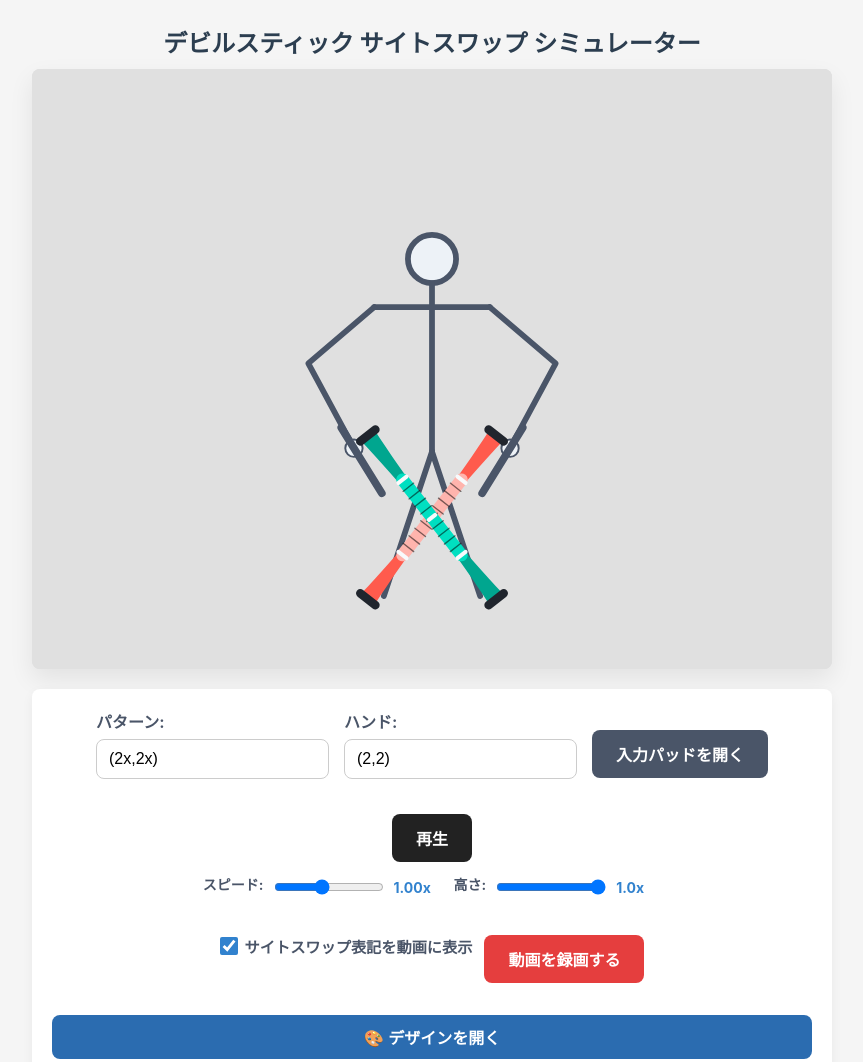
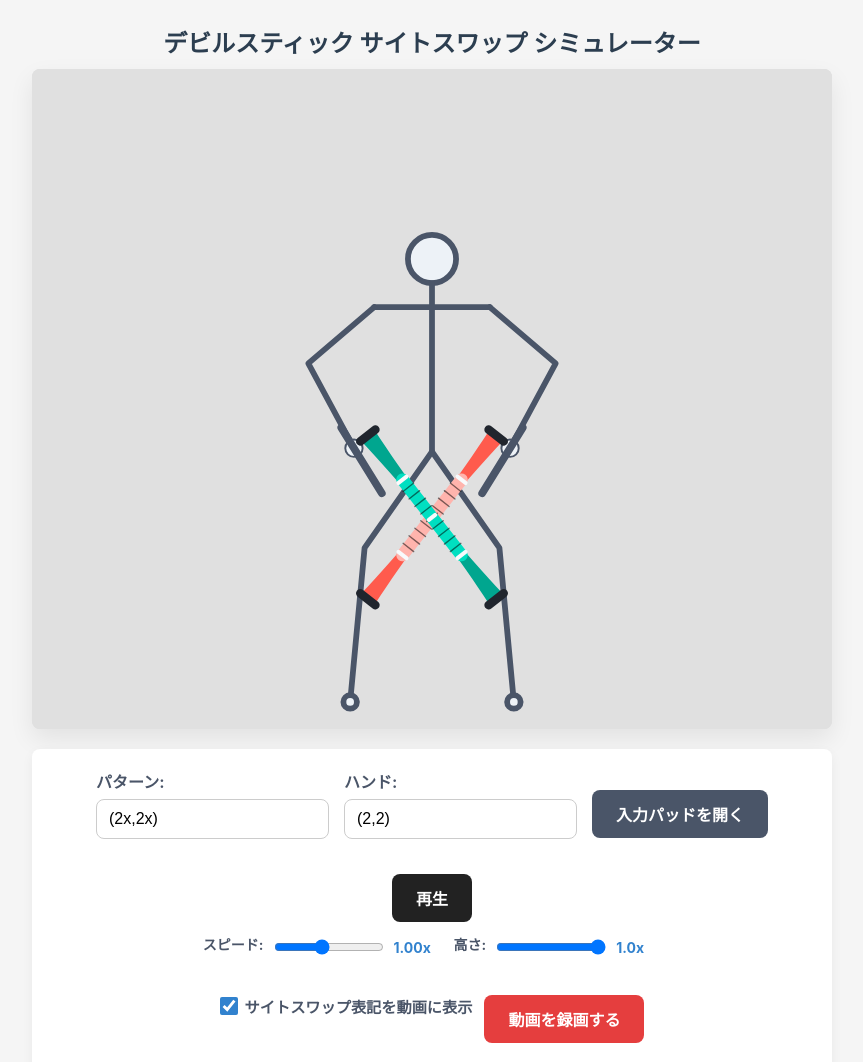
Before and after one commit to kitakaze1031/devilstick, a plain HTML site: page index.html in a window 1280 px wide. Shown: the top 1062 px of the page, without its empty margins (208-1071 px from the left). Drawn offline with Linux system fonts and the light colour scheme.

Commit message:
Update index.html

```diff
--- a/index.html
+++ b/index.html
@@ -13,7 +13,7 @@ body { font-family: 'Helvetica Neue', Arial, sans-serif; background: #f5f7fa; co
 h1 { font-size: 24px; margin: 0 0 10px 0; color: #2c3e50; text-align: center; }
 .main-container { display: flex; flex-direction: column; align-items: center; gap: 20px; width: 100%; max-width: 1200px; }
 .canvas-container { width: 100%; max-width: 800px; display: flex; justify-content: center; }
-canvas { background: #e0e0e0; border-radius: 8px; box-shadow: 0 10px 25px rgba(0,0,0,0.08); width: 100%; height: auto; aspect-ratio: 8 / 6; display: block; }
+canvas { background: #e0e0e0; border-radius: 8px; box-shadow: 0 10px 25px rgba(0,0,0,0.08); width: 100%; height: auto; aspect-ratio: 40 / 33; display: block; }
 .control-panel { display: flex; flex-direction: column; gap: 15px; width: 100%; max-width: 800px; }
 #controls { background: white; padding: 15px 20px; border-radius: 8px; box-shadow: 0 4px 12px rgba(0,0,0,0.05); display: flex; flex-direction: column; gap: 15px; }
 label { font-weight: bold; color: #4a5568; }
@@ -161,7 +161,7 @@ footer a:hover { color: #2b6cb0; border-bottom-style: solid; }
 
 <div class="main-container">
     <div class="canvas-container">
-        <canvas id="simCanvas" width="800" height="600"></canvas>
+        <canvas id="simCanvas" width="800" height="660"></canvas>
     </div>
 
      <div class="control-panel">
@@ -790,7 +790,7 @@ let logicalTimeAccumulator = 0;
 // 座標・角度取得関数
 // =====================================
 function get_data(id) {
-    // l/r/o の位置は、接頭辞と状態の組み合わせごとに定義する。
+    // l/r/o は状態ごとの位置、as/ss は基準座標からの相対移動で定義する。
     // l4 / 4l の両方を受け付ける。末尾の x は位置判定では無視する。
     const baseData = {
         "-4": { x: 300, y: 460, angle: 50 * DEG_TO_RAD },
@@ -831,14 +831,15 @@ function get_data(id) {
     if (baseData[key]) return { ...baseData[key] };
     let prefix = "";
     let state = key;
-    let m = key.match(/^([lro])(?=(?:sp|f|-?\d))/i);
-    if (m) { prefix = m[1].toLowerCase(); state = key.slice(1); }
+    let m = key.match(/^(ss|as|[lro])(?=(?:sp|f|-?\d))/i);
+    if (m) { prefix = m[1].toLowerCase(); state = key.slice(m[0].length); }
     else {
-        m = key.match(/^(sp-?\d+|f-?\d+|-?\d+)([lro])$/i);
+        m = key.match(/^(sp-?\d+|f-?\d+|-?\d+)(ss|as|[lro])$/i);
         if (m) { state = m[1]; prefix = m[2].toLowerCase(); }
     }
     const base = baseData[state];
     if (!base) return { x: 400, y: 460, angle: 0 };
+    if (prefix === "as" || prefix === "ss") return { x: base.x, y: base.y + 60, angle: base.angle };
     if (prefix && prefixData[prefix] && prefixData[prefix][state]) {
         const xy = prefixData[prefix][state];
         return { x: xy[0], y: xy[1], angle: base.angle };
@@ -1172,11 +1173,11 @@ function parse(s) {
 
             let th = { val: null, is_minus: false, cross: null, hs: 0, mode: 0, propeller: 0, rot: null, positionPrefix: "" };
 
-            // l/r/o は投げ状態の座標修飾子。lf2、lsp-2、l-2 も認識する。
-            const posMatch = token.match(/^([lro])(?=(?:sp|f)?-?(?:10|[0-9a-zA-Z]))/i);
+            // l/r/o/as/ss は投げ状態の座標修飾子。
+            const posMatch = token.match(/^(ss|as|[lro])(?=(?:sp|f)?-?(?:10|[0-9a-zA-Z]))/i);
             if (posMatch) {
                 th.positionPrefix = posMatch[1].toLowerCase();
-                token = token.substring(1);
+                token = token.substring(posMatch[0].length);
             }
             if (token.startsWith('-')) {
                 th.is_minus = true;
@@ -1230,8 +1231,8 @@ function parse(s) {
         // [2 3(r1)] のような [...] 全体を「1ビート」として扱う。
         // 括弧正規化後は [2 3r1 ] の形になるため、[] の境界を先に保持して解析する。
         // 「10」は1・0ではなく1つのサイトスワップ値、a は従来どおり10を表す。
-        const throwRegex = /[lro]?-?(?:sp|f)?(?:10|[0-9a-zA-Z])(?:[x\*+\^]|r-?[0-9]*)*/gi;
-        const beatRegex = /\[[^\]]*\]|[lro]?-?(?:sp|f)?(?:10|[0-9a-zA-Z])(?:[x\*+\^]|r-?[0-9]*)*/gi;
+        const throwRegex = /(?:ss|as|[lro])?-?(?:sp|f)?(?:10|[0-9a-zA-Z])(?:[x\*+\^]|r-?[0-9]*)*/gi;
+        const beatRegex = /\[[^\]]*\]|(?:ss|as|[lro])?-?(?:sp|f)?(?:10|[0-9a-zA-Z])(?:[x\*+\^]|r-?[0-9]*)*/gi;
         const beatTokens = normalized.match(beatRegex) || [];
 
         for (const beatToken of beatTokens) {
@@ -1294,10 +1295,11 @@ function parse(s) {
 
             let parseSingleThrow = () => {
                 let th = { val: 0, is_minus: false, cross: 0, hs: 0, mode: 0, propeller: p_mode, rot: null, positionPrefix: "" };
-                // l/r/o は状態座標の修飾子。lf、lsp、l- などを識別する。
-                if (/[lro]/i.test(s[i] || "") && /^(?:[lro])(?=(?:sp|f)?-?(?:\d|a))/i.test(s.slice(i))) {
-                    th.positionPrefix = s[i].toLowerCase();
-                    i++;
+                // l/r/o/as/ss は状態座標の修飾子。
+                const positionPrefixMatch = s.slice(i).match(/^(ss|as|[lro])(?=(?:sp|f)?-?(?:\d|a))/i);
+                if (positionPrefixMatch) {
+                    th.positionPrefix = positionPrefixMatch[1].toLowerCase();
+                    i += positionPrefixMatch[0].length;
                 }
                 // sp は2文字で1つの接頭記号。p より先に判定する。
                 if (i + 1 < s.length && s[i] === 's' && s[i + 1] === 'p') { th.propeller = 6; i += 2; }
@@ -2102,11 +2104,13 @@ function draw_handstick_ball(balls, globalTime, ballIndex, isAsync, localT) {
     }
 }
 
-function draw_ball(balls, globalTime, color, ballIndex) {
+function draw_ball(balls, globalTime, color, ballIndex, layer = "all") {
     if (!balls) return;
     for (let t = 0; t < T; t++) {
         let c = balls[t];
         if (!c || c.value <= 0) continue;
+        if (layer === "behindHandstick" && c.toPrefix !== "as") continue;
+        if (layer === "inFrontOfHandstick" && c.toPrefix === "as") continue;
 
         let startTime = t * BEAT_TIME;
         let duration = (c.value / 2.0) * BEAT_TIME;
@@ -2253,7 +2257,7 @@ function draw_ball(balls, globalTime, color, ballIndex) {
                     let strikeProgress = Math.sin(timeRatio * Math.PI);
                     p = lerp(p0, centerStrike, strikeProgress);
                 }
-                // 通常のデビルスティックは、接頭辞 l/r/o の有無にかかわらず弾む。
+                // 通常のデビルスティックは、位置接頭辞の有無にかかわらず弾む。
                 // 中心の x は座標間を補間し、y にはサイトスワップ値に応じた弾みを重ねる。
                 p.y -= hOffset;
 
@@ -2311,7 +2315,7 @@ function draw_ball(balls, globalTime, color, ballIndex) {
 
 // 接頭辞の到達位置へ受け手側の握り手を移動させる。
 // 左右の手は別々に目標位置を計算する。
-function getPrefixHandOffset(globalTime, handSide) {
+function getPrefixHandOffset(globalTime, handSide, requiredPrefix = null) {
     if (!table || !T) return { x: 0, y: 0 };
     const cycleDuration = T * BEAT_TIME;
     if (cycleDuration <= 0) return { x: 0, y: 0 };
@@ -2323,16 +2327,19 @@ function getPrefixHandOffset(globalTime, handSide) {
         for (let t = 0; t < T; t++) {
             const c = table[b] && table[b][t];
             if (!c || !(c.value > 0) || !c.toPrefix) continue;
+            if (requiredPrefix && c.toPrefix !== requiredPrefix) continue;
             const catchHandSide = typeof c.to === "number"
                 ? (c.to <= -1 ? 0 : 1)
                 : c.handSide;
             if (catchHandSide !== handSide) continue;
             const arrivalBeat = (t + Math.floor(c.value / 2)) % T;
             const positioned = get_center_point(c, "to");
-            const d = {
-                x: positioned.x - (handSide === 0 ? 340 : 460),
-                y: positioned.y - 400
-            };
+            const d = c.toPrefix === "as" || c.toPrefix === "ss"
+                ? { x: 0, y: 60 }
+                : {
+                    x: positioned.x - (handSide === 0 ? 340 : 460),
+                    y: positioned.y - 400
+                };
             // 位置指定は投げた拍ではなく、オブジェクトが到達する拍に適用する。
             if (targets[arrivalBeat].priority === 0) targets[arrivalBeat] = { x: d.x, y: d.y, priority: 1 };
         }
@@ -2481,16 +2488,30 @@ function getFlatHitMotion(globalTime, handSide, basePos) {
 // =====================================
 // 人物描画（インバースキネマティクス）
 // =====================================
-function drawStickman(ctx, leftTarget, rightTarget) {
+function drawStickman(ctx, leftTarget, rightTarget, leanBack = 0, liftedLeg = -1) {
     ctx.save(); ctx.strokeStyle = "#4a5568"; ctx.lineWidth = 6; ctx.lineCap = "round"; ctx.lineJoin = "round";
+    const projectUpperBodyY = y => 380 + (y - 380) * (1 - 0.3 * leanBack);
     // 頭
-    ctx.beginPath(); ctx.arc(400, 180, 25, 0, Math.PI * 2); ctx.fillStyle = "#edf2f7"; ctx.fill(); ctx.stroke();
+    ctx.beginPath(); ctx.arc(400, projectUpperBodyY(180), 25, 0, Math.PI * 2); ctx.fillStyle = "#edf2f7"; ctx.fill(); ctx.stroke();
     // 背骨
-    ctx.beginPath(); ctx.moveTo(400, 205); ctx.lineTo(400, 380); ctx.stroke();
+    ctx.beginPath(); ctx.moveTo(400, projectUpperBodyY(205)); ctx.lineTo(400, 380); ctx.stroke();
     // 肩
-    ctx.beginPath(); ctx.moveTo(340, 230); ctx.lineTo(460, 230); ctx.stroke();
+    const leftShoulder = { x: 340, y: projectUpperBodyY(230) };
+    const rightShoulder = { x: 460, y: projectUpperBodyY(230) };
+    ctx.beginPath(); ctx.moveTo(leftShoulder.x, leftShoulder.y); ctx.lineTo(rightShoulder.x, rightShoulder.y); ctx.stroke();
     // 足
-    ctx.beginPath(); ctx.moveTo(400, 380); ctx.lineTo(350, 530); ctx.moveTo(400, 380); ctx.lineTo(450, 530); ctx.stroke();
+    const leftKnee = { x: 330, y: liftedLeg === 0 ? 430 : 480 };
+    const rightKnee = { x: 470, y: liftedLeg === 1 ? 430 : 480 };
+    const leftFoot = liftedLeg === 0 ? { x: 315, y: 590 } : { x: 315, y: 640 };
+    const rightFoot = liftedLeg === 1 ? { x: 485, y: 590 } : { x: 485, y: 640 };
+    ctx.beginPath();
+    ctx.moveTo(400, 380); ctx.lineTo(leftKnee.x, leftKnee.y); ctx.lineTo(leftFoot.x, leftFoot.y);
+    ctx.moveTo(400, 380); ctx.lineTo(rightKnee.x, rightKnee.y); ctx.lineTo(rightFoot.x, rightFoot.y);
+    ctx.stroke();
+    [leftFoot, rightFoot].forEach(foot => {
+        ctx.beginPath(); ctx.arc(foot.x, foot.y, 7, 0, Math.PI * 2);
+        ctx.fillStyle = "#edf2f7"; ctx.fill(); ctx.stroke();
+    });
 
     function drawArm(shoulder, target, isLeft) {
         let dx = target.x - shoulder.x; let dy = target.y - shoulder.y;
@@ -2508,8 +2529,8 @@ function drawStickman(ctx, leftTarget, rightTarget) {
         let elbowX = shoulder.x + L1 * Math.cos(elbowAngle); let elbowY = shoulder.y + L1 * Math.sin(elbowAngle);
         ctx.beginPath(); ctx.moveTo(shoulder.x, shoulder.y); ctx.lineTo(elbowX, elbowY); ctx.lineTo(target.x, target.y); ctx.stroke();
     }
-    drawArm({x: 340, y: 230}, leftTarget, true);
-    drawArm({x: 460, y: 230}, rightTarget, false);
+    drawArm(leftShoulder, leftTarget, true);
+    drawArm(rightShoulder, rightTarget, false);
     ctx.restore();
 }
 
@@ -2622,18 +2643,51 @@ let right_hs = calcHandMotion(virtualTime, period, right_phase);
         y: handRightTip.y + Math.sin(rightAngle) * gripOffset
     };
 
-    drawStickman(ctx, actualLeftHand, actualRightHand);
+    const asLeftOffset = getPrefixHandOffset(globalTime, 0, "as").y;
+    const asRightOffset = getPrefixHandOffset(globalTime, 1, "as").y;
+    const ssLean = Math.max(
+        getPrefixHandOffset(globalTime, 0, "ss").y,
+        getPrefixHandOffset(globalTime, 1, "ss").y
+    ) / 60;
+    const asActive = Math.max(asLeftOffset, asRightOffset) > 0;
+    const ssActive = ssLean > 0;
+    const liftedLeg = asActive ? (asLeftOffset >= asRightOffset ? 0 : 1) : -1;
+    const handstickBehindFigure = asActive || ssActive;
+    if (handstickBehindFigure && table && g_balls > 0) {
+        for (let b = 0; b < g_balls; b++) {
+            draw_ball(table[b], globalTime, getObjectColor(b), b);
+        }
+    }
+    if (handstickBehindFigure && handTable && g_handBalls > 0) {
+        for (let b = 0; b < g_handBalls; b++) {
+            draw_handstick_ball(handTable[b], handGlobalTime, b, g_handIsAsync, handT);
+        }
+    }
+    drawStickman(ctx, actualLeftHand, actualRightHand, Math.min(1, ssLean), liftedLeg);
 
     ctx.beginPath(); ctx.arc(actualLeftHand.x, actualLeftHand.y, 9, 0, Math.PI * 2); ctx.fillStyle = "#edf2f7"; ctx.fill(); ctx.lineWidth=2; ctx.strokeStyle="#4a5568"; ctx.stroke();
     ctx.beginPath(); ctx.arc(actualRightHand.x, actualRightHand.y, 9, 0, Math.PI * 2); ctx.fillStyle = "#edf2f7"; ctx.fill(); ctx.lineWidth=2; ctx.strokeStyle="#4a5568"; ctx.stroke();
-
-    if (handTable && g_handBalls > 0) {
+    if (asActive) {
+        const raisedKnee = liftedLeg === 0 ? { x: 330, y: 430 } : { x: 470, y: 430 };
+        ctx.save();
+        ctx.beginPath();
+        ctx.strokeStyle = "#4a5568";
+        ctx.lineWidth = 6;
+        ctx.lineCap = "round";
+        ctx.lineJoin = "round";
+        ctx.moveTo(400, 380);
+        ctx.lineTo(raisedKnee.x, raisedKnee.y);
+        ctx.stroke();
+        ctx.restore();
+    }
+
+    if (!handstickBehindFigure && handTable && g_handBalls > 0) {
         for (let b = 0; b < g_handBalls; b++) {
             draw_handstick_ball(handTable[b], handGlobalTime, b, g_handIsAsync, handT);
         }
     }
 
-    if (table && g_balls > 0) {
+    if (!handstickBehindFigure && table && g_balls > 0) {
         for (let b = 0; b < g_balls; b++) {
             draw_ball(table[b], globalTime, getObjectColor(b), b);
         }
```
